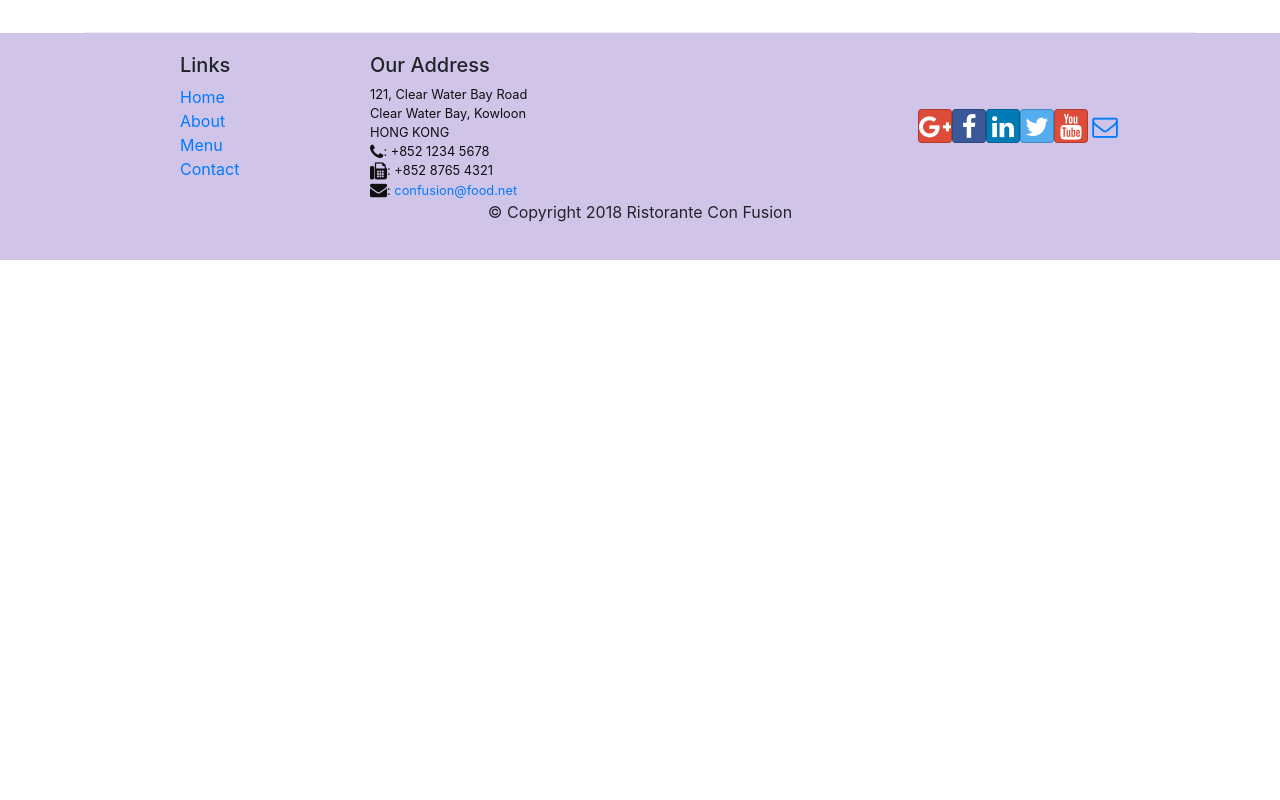
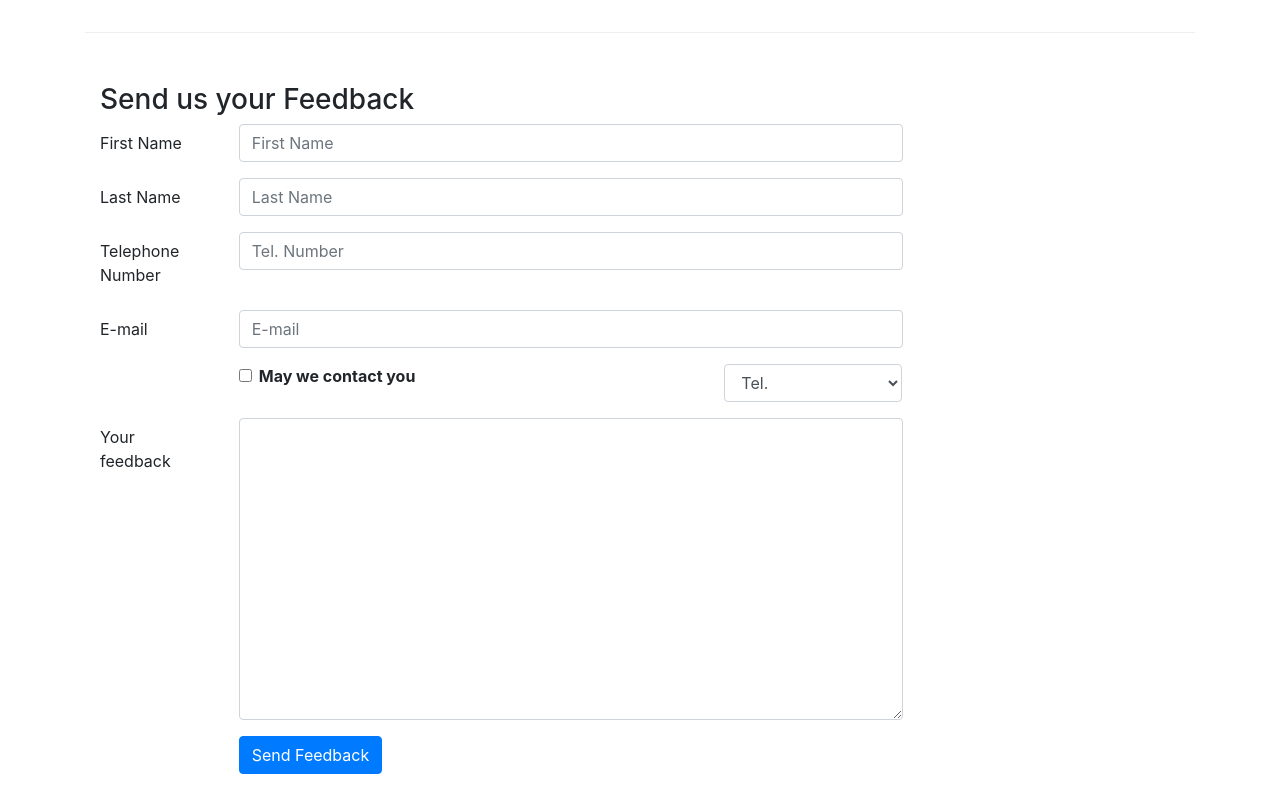
Before and after one commit to cjchirag7/React, a React (Create React App) app: page /contactus in a window 1280 px wide. Shown: the part 840-1640 px from the top of the page. Before the commit the page ends 1100 px from the top, so only its background shows below. Built offline with nearby package versions, Linux system fonts and the light colour scheme.

Commit message:
Controlled Forms

```diff
--- a/src/components/ContactComponent.js
+++ b/src/components/ContactComponent.js
@@ -1,7 +1,37 @@
-import React from 'react';
-import {Breadcrumb,BreadcrumbItem } from 'reactstrap';
+import React,{Component} from 'react';
+import {Breadcrumb,BreadcrumbItem,Button, Form, FormGroup, Label, Input, Col } from 'reactstrap';
 import {Link} from 'react-router-dom';
-function Contact(props) {
+class Contact extends Component {
+    constructor(props){
+        super(props);
+       this.state = {
+            firstname: '',
+            lastname: '',
+            telnum: '',
+            email: '',
+            agree: false,
+            contactType: 'Tel.',
+            message: ''
+        };
+        this.handleInputChange = this.handleInputChange.bind(this);
+        this.handleSubmit = this.handleSubmit.bind(this);
+        }
+        handleInputChange(event) {
+            const target = event.target;
+            const value = target.type === 'checkbox' ? target.checked : target.value;
+            const name = target.name;
+
+            this.setState({
+              [name]: value
+            });
+        }
+
+        handleSubmit(event) {
+            console.log('Current State is: ' + JSON.stringify(this.state));
+            alert('Current State is: ' + JSON.stringify(this.state));
+            event.preventDefault();
+        }
+    render(){
     return(
         <div className="container">
            <div className="row">
@@ -40,8 +70,70 @@
                     </div>
                 </div>
             </div>
+            <div className="row row-content">
+
+                   <div className="col-12">
+                      <h3>Send us your Feedback</h3>
+                   </div>
+                    <div className="col-12 col-md-9">
+                      <Form onSubmit={this.handleSubmit}>
+                          <FormGroup row>
+                            <Label htmlFor="firstname" md={2}>First Name</Label>
+                            <Col md={10}>
+                            <Input onChange={this.handleInputChange} type="text" id="firstname" name="firstname" placeholder="First Name" value={this.state.firstname}/>
+                            </Col>
+                          </FormGroup>
+                          <FormGroup row>
+                            <Label htmlFor="lastname" md={2}>Last Name</Label>
+                            <Col md={10}>
+                            <Input onChange={this.handleInputChange} type="text" id="lastname" name="lastname" placeholder="Last Name" value={this.state.lastname}/>
+                            </Col>
+                          </FormGroup>
+                          <FormGroup row>
+                            <Label htmlFor="telnum" md={2}>Telephone Number</Label>
+                            <Col md={10}>
+                            <Input onChange={this.handleInputChange} type="tel" id="telnum" name="telnum" placeholder="Tel. Number" value={this.state.telnum}/>
+                            </Col>
+                          </FormGroup>
+                          <FormGroup row>
+                            <Label htmlFor="email" md={2}>E-mail</Label>
+                            <Col md={10}>
+                            <Input onChange={this.handleInputChange} type="email" id="email" name="email" placeholder="E-mail" value={this.state.email}/>
+                            </Col>
+                          </FormGroup>
+                          <FormGroup row>
+                          <Col md={{size: 6, offset:2}}>
+                          <FormGroup check>
+                            <Label check>
+                            <Input onChange={this.handleInputChange} type="checkbox" name="agree" checked={this.state.agree}/>
+                            {' '} <strong>May we contact you</strong>
+                            </Label>
+                          </FormGroup>
+                          </Col>
+                          <Col md={{size: 3, offset:1}}>
+                          <Input onChange={this.handleInputChange} type="select" name="contactType" value={this.state.contactType}>
+                          <option>Tel.</option>
+                          <option>E-mail</option>
+                          </Input>
+                          </Col>
+                          </FormGroup>
+                          <FormGroup row>
+                            <Label htmlFor="feedback" md={2}>Your feedback</Label>
+                            <Col md={10}>
+                            <Input onChange={this.handleInputChange} type="textarea" id="message" name="message" rows="12" value={this.state.message}/>
+                            </Col>
+                          </FormGroup>
+                          <FormGroup row>
+                          <Col md={{size:10,offset: 2}}>
+                          <Button type="submit" color="primary">Send Feedback</Button>
+                          </Col>
+                          </FormGroup>
+                      </Form>
+                    </div>
+            </div>
         </div>
     );
+    }
 }
 
 export default Contact;
```
